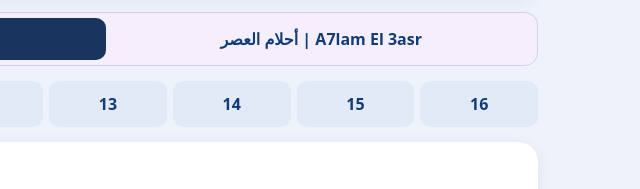
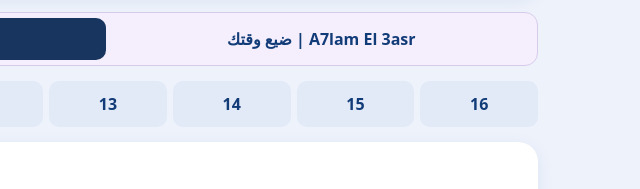
Before and after one commit to ganna12alsayed-hue/Kroky-Graduation-quest, a plain HTML site: page Kroky_Graduation_Quest_GitHub_Pages_Corrected/index.html in a window 1280 px wide. Shown: the part 232-421 px from the top of the page, 532-1172 px from the left. Drawn offline with Linux system fonts and the light colour scheme.

Commit message:
Update index.html

```diff
--- a/Kroky_Graduation_Quest_GitHub_Pages_Corrected/index.html
+++ b/Kroky_Graduation_Quest_GitHub_Pages_Corrected/index.html
@@ -17,7 +17,7 @@
     </header>
     <nav class="mode-tabs" role="tablist" aria-label="Site sections">
       <button id="quest-tab" type="button" role="tab" aria-controls="quest-panel" aria-selected="true">Graduation Quest</button>
-      <button id="arcade-tab" type="button" role="tab" aria-controls="arcade-panel" aria-selected="false" tabindex="-1"><span lang="ar" dir="rtl">أحلام العصر</span> | A7lam El 3asr</button>
+      <button id="arcade-tab" type="button" role="tab" aria-controls="arcade-panel" aria-selected="false" tabindex="-1"><span lang="ar" dir="rtl">ضيع وقتك</span> | A7lam El 3asr</button>
     </nav>
     <div id="quest-panel" role="tabpanel" aria-labelledby="quest-tab">
     <nav id="weeks" aria-label="Weeks"></nav>
```
